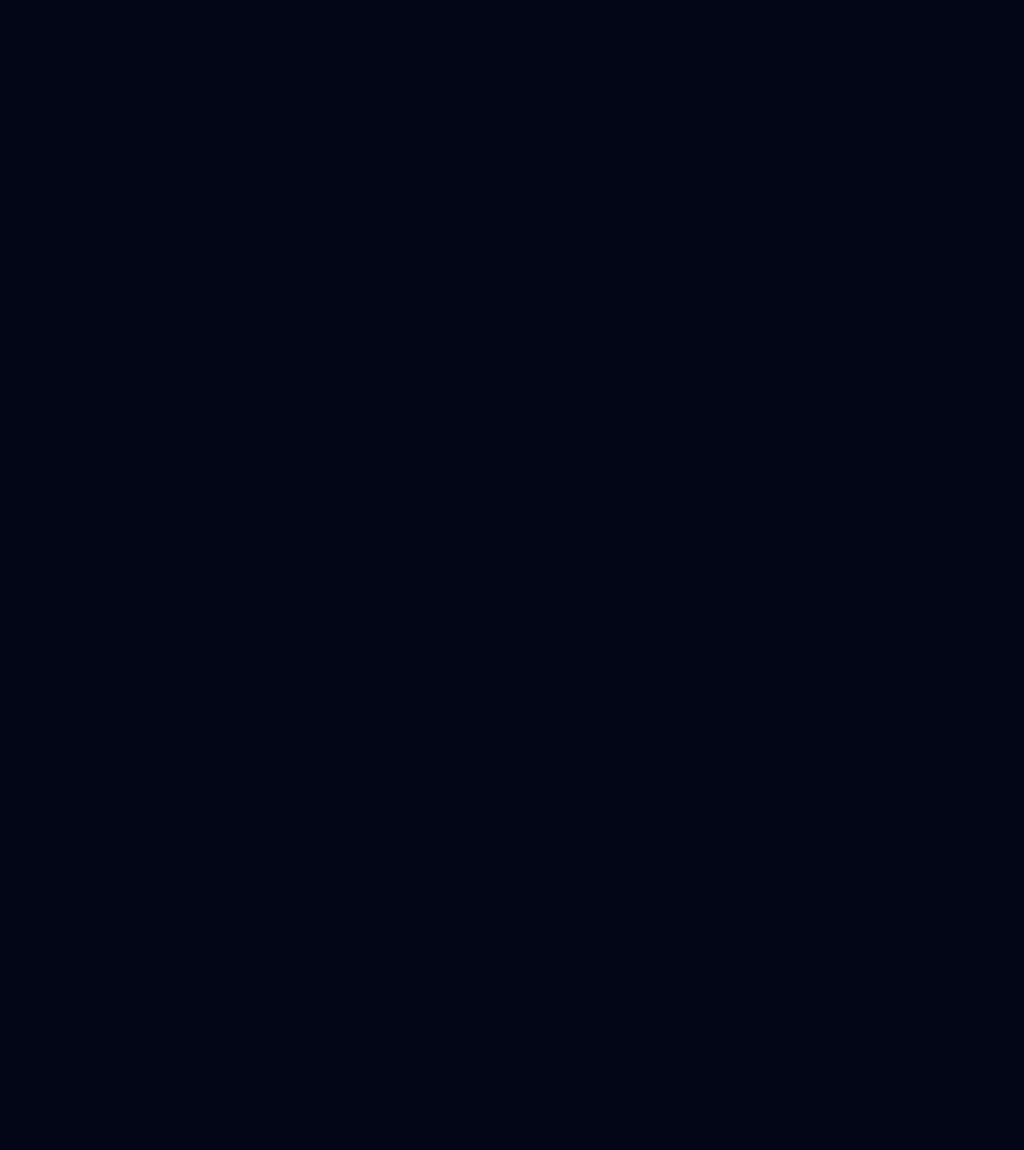
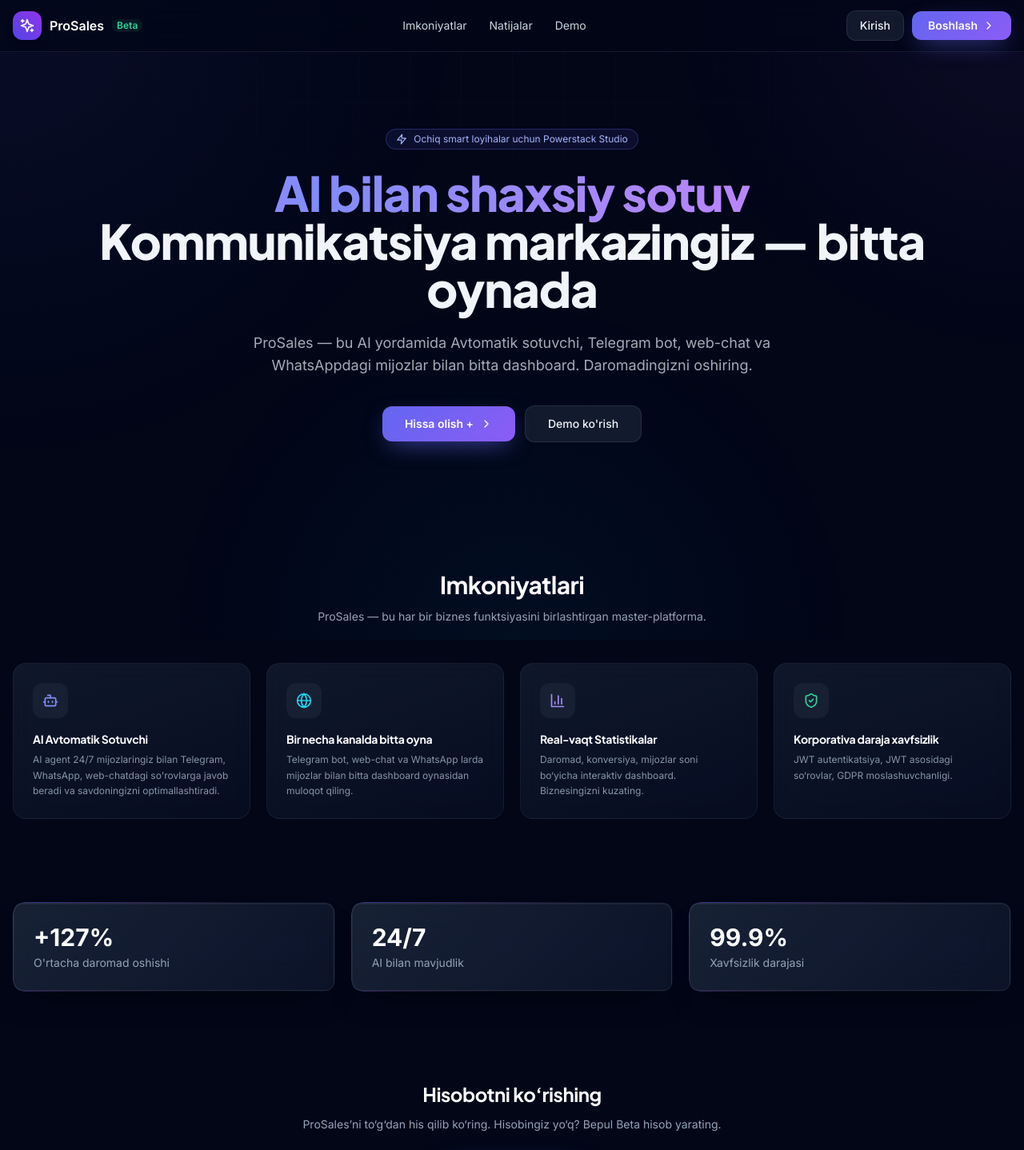
Before and after one commit to otabek-me/prosales, a Next.js app in the folder apps/web/: page / in a window 1280 px wide. Before the commit this address had no page. Shown: the top 1438 px of the page at 80% size. Before the commit the page ends 800 px from the top, so only its background shows below. Built offline with nearby package versions, Linux system fonts and the light colour scheme.

Commit message:
fix: rebuild clean globals.css + public welcome/landing page at /

```diff
--- a/apps/web/src/app/globals.css
+++ b/apps/web/src/app/globals.css
@@ -33,6 +33,7 @@
   letter-spacing: -0.02em;
 }
 
+/* ===== Ambient layered background ===== */
 .app-shell {
   position: relative;
   isolation: isolate;
@@ -52,6 +53,15 @@
   position: fixed;
   inset: 0;
   z-index: -1;
+  pointer-events: none;
+  background-image:
+    linear-gradient(rgba(148, 163, 184, 0.04) 1px, transparent 1px),
+    linear-gradient(90deg, rgba(148, 163, 184, 0.04) 1px, transparent 1px);
+  background-size: 64px 64px;
+  mask-image: radial-gradient(ellipse 80% 60% at 50% 0%, black, transparent 80%);
+}
+
+/* ===== Glass panels ===== */
 .glass-panel {
   position: relative;
   background: linear-gradient(135deg, rgba(30, 41, 59, 0.72), rgba(15, 23, 42, 0.55));
@@ -77,6 +87,7 @@
   transform: translateY(-2px);
 }
 
+/* ===== Gradient border ===== */
 .gradient-border {
   position: relative;
   border-radius: 1rem;
@@ -93,6 +104,10 @@
   -webkit-mask: linear-gradient(#fff 0 0) content-box, linear-gradient(#fff 0 0);
   -webkit-mask-composite: xor;
   mask-composite: exclude;
+  pointer-events: none;
+}
+
+/* ===== Buttons ===== */
 .btn-primary {
   position: relative;
   background: linear-gradient(135deg, #6366f1, #8b5cf6);
@@ -121,6 +136,7 @@
   color: #fff;
 }
 
+/* ===== Inputs ===== */
 .input-field {
   background: rgba(15, 23, 42, 0.6);
   border: 1px solid rgba(148, 163, 184, 0.15);
@@ -133,11 +149,18 @@
   background: rgba(15, 23, 42, 0.8);
 }
 
+/* ===== Text gradient ===== */
 .text-gradient {
   background: linear-gradient(90deg, #818cf8, #c084fc, #818cf8);
   background-size: 200% auto;
   -webkit-background-clip: text;
+  -webkit-text-fill-color: transparent;
   background-clip: text;
+  color: transparent;
+  animation: shine 6s linear infinite;
+}
+
+/* ===== Scrollbar ===== */
 ::-webkit-scrollbar {
   width: 8px;
   height: 8px;
@@ -158,6 +181,7 @@
   color: #fff;
 }
 
+/* ===== Keyframes ===== */
 @keyframes shine {
   to { background-position: 200% center; }
 }
@@ -178,19 +202,11 @@
   100% { background-position: 400px 0; }
 }
 
-.animate-fade-in-up {
-  animation: fade-in-up 0.4s cubic-bezier(0.16, 1, 0.3, 1) both;
-}
-.animate-fade-in {
-  animation: fade-in 0.25s ease both;
-}
-.animate-float {
-  animation: float 6s ease-in-out infinite;
-}
-
-.stagger > * {
-  animation: fade-in-up 0.5s cubic-bezier(0.16, 1, 0.3, 1) both;
-}
+/* ===== Animation utilities ===== */
+.animate-fade-in-up { animation: fade-in-up 0.4s cubic-bezier(0.16, 1, 0.3, 1) both; }
+.animate-fade-in { animation: fade-in 0.25s ease both; }
+.animate-float { animation: float 6s ease-in-out infinite; }
+.stagger > * { animation: fade-in-up 0.5s cubic-bezier(0.16, 1, 0.3, 1) both; }
 .stagger > *:nth-child(1) { animation-delay: 0.03s; }
 .stagger > *:nth-child(2) { animation-delay: 0.07s; }
 .stagger > *:nth-child(3) { animation-delay: 0.11s; }
@@ -210,15 +226,3 @@
     transition-duration: 0.01ms !important;
   }
 }
-  -webkit-text-fill-color: transparent;
-  animation: shine 6s linear infinite;
-}
-  pointer-events: none;
-}
-  pointer-events: none;
-  background-image:
-    linear-gradient(rgba(148, 163, 184, 0.04) 1px, transparent 1px),
-    linear-gradient(90deg, rgba(148, 163, 184, 0.04) 1px, transparent 1px);
-  background-size: 64px 64px;
-  mask-image: radial-gradient(ellipse 80% 60% at 50% 0%, black, transparent 80%);
-}
--- a/apps/web/src/app/page.tsx
+++ b/apps/web/src/app/page.tsx
@@ -1,5 +1,154 @@
-import { redirect } from 'next/navigation';
+import Link from 'next/link';
+import {
+  Sparkles, Bot, Globe, BarChart3, ShieldCheck, Zap,
+  CheckCircle2, ChevronRight,
+} from 'lucide-react';
 
-export default function HomePage() {
-  redirect('/dashboard');
+const features = [
+  {
+    icon: <Bot className="w-5 h-5 text-indigo-400" />,
+    title: 'AI Avtomatik Sotuvchi',
+    desc: 'AI agent 24/7 mijozlaringiz bilan Telegram, WhatsApp, web-chatdagi so\'rovlarga javob beradi va savdoningizni optimallashtiradi.',
+  },
+  {
+    icon: <Globe className="w-5 h-5 text-cyan-400" />,
+    title: 'Bir necha kanalda bitta oyna',
+    desc: 'Telegram bot, web-chat va WhatsApp larda mijozlar bilan bitta dashboard oynasidan muloqot qiling.',
+  },
+  {
+    icon: <BarChart3 className="w-5 h-5 text-violet-400" />,
+    title: 'Real-vaqt Statistikalar',
+    desc: 'Daromad, konversiya, mijozlar soni bo‘yicha interaktiv dashboard. Biznesingizni kuzating.',
+  },
+  {
+    icon: <ShieldCheck className="w-5 h-5 text-emerald-400" />,
+    title: 'Korporativa daraja xavfsizlik',
+    desc: 'JWT autentikatsiya, JWT asosidagi so‘rovlar, GDPR moslashuvchanligi.',
+  },
+];
+
+export default function LandingPage() {
+  return (
+    <div className="min-h-screen app-shell bg-slate-950 text-slate-100">
+      {/* Sticky Navbar */}
+      <header className="sticky top-0 z-[100] border-b border-slate-800/60 bg-slate-950/70 backdrop-blur-xl">
+        <div className="max-w-7xl mx-auto px-4 h-16 flex items-center justify-between">
+          <Link href="/" className="flex items-center gap-2.5 font-semibold text-white">
+            <div className="w-9 h-9 rounded-xl bg-gradient-to-tr from-indigo-600 to-purple-600 flex items-center justify-center shadow-lg">
+              <Sparkles className="w-5 h-5 text-white" />
+            </div>
+            <span>ProSales</span>
+            <span className="text-xs text-emerald-400 bg-emerald-500/10 px-1.5 py-0.25 rounded-full">Beta</span>
+          </Link>
+          <nav className="hidden md:flex items-center gap-7 text-sm text-slate-300">
+            <Link href="#features" className="hover:text-white transition-colors">Imkoniyatlar</Link>
+            <Link href="#stats" className="hover:text-white transition-colors">Natijalar</Link>
+            <Link href="#demo" className="hover:text-white transition-colors">Demo</Link>
+          </nav>
+          <div className="flex items-center gap-2.5">
+            <Link href="/login" className="btn-ghost px-4 py-2 rounded-xl text-sm font-medium">Kirish</Link>
+            <Link href="/login" className="btn-primary px-5 py-2 rounded-xl text-sm font-semibold flex items-center gap-1.5">
+              Boshlash <ChevronRight className="w-4 h-4" />
+            </Link>
+          </div>
+        </div>
+      </header>
+
+      {/* Hero */}
+      <section className="py-16 sm:py:20 lg:pt-24">
+        <div className="max-w-7xl mx-auto px-4 text-center">
+          <div className="inline-flex items-center gap-2 px-3 py-1 rounded-full border border-indigo-500/30 bg-indigo-500/10 text-xs text-indigo-300 mb-6 animate-fade-in-up">
+            <Zap className="w-3.5 h-3.5" /> Ochiq smart loyihalar uchun Powerstack Studio
+          </div>
+          <h1 className="text-4xl sm:text-5xl lg:text-6xl font-extrabold mb-6">
+            <span className="text-gradient">AI bilan shaxsiy sotuv</span>
+            <br />
+            <span className="text-slate-100">Kommunikatsiya markazingiz — bitta oynada</span>
+          </h1>
+          <p className="text-slate-300/80 max-w-2xl mx-auto mb-9 text-lg">
+            ProSales — bu AI yordamida Avtomatik sotuvchi, Telegram bot, web-chat
+            va WhatsAppdagi mijozlar bilan bitta dashboard. Daromadingizni oshiring.
+          </p>
+          <div className="flex flex-col sm:flex-row items-center justify-center gap-3 mb-12">
+            <Link href="/login" className="btn-primary px-7 py-3 rounded-xl text-sm font-semibold flex items-center gap-2">
+              Hissa olish + <ChevronRight className="w-4 h-4" />
+            </Link>
+            <Link href="#demo" className="btn-ghost px-7 py-3 rounded-xl text-sm font-medium">Demo ko'rish</Link>
+          </div>
+        </div>
+      </section>
+            {/* Features */}
+      <section id="features" className="py-12">
+        <div className="max-w-7xl mx-auto px-4">
+          <div className="text-center mb-12">
+            <h2 className="text-3xl font-bold text-white mb-3">Imkoniyatlari</h2>
+            <p className="text-slate-400 max-w-2xl mx-auto text-sm">
+              ProSales — bu har bir biznes funktsiyasini birlashtirgan master-platforma.
+            </p>
+          </div>
+          <div className="grid grid-cols-1 md:grid-cols-2 lg:grid-cols-4 gap-5 stagger">
+            {features.map((f, i) => (
+              <div key={i} className="glass-card rounded-2xl p-6 text-left">
+                <div className="w-11 h-11 rounded-xl bg-slate-800/60 flex items-center justify-center mb-4">{f.icon}</div>
+                <h3 className="font-bold text-white text-sm mb-1.5">{f.title}</h3>
+                <p className="text-xs text-slate-400/90 leading-relaxed">{f.desc}</p>
+              </div>
+            ))}
+          </div>
+        </div>
+      </section>
+
+      {/* Stats / KORXONAVIY NATIJALAR */}
+      <section id="stats" className="py-14">
+        <div className="max-w-7xl mx-auto px-4">
+          <div className="grid grid-cols-1 md:grid-cols-3 gap-5">
+            <div className="gradient-border rounded-2xl">
+              <div className="glass-panel rounded-[11px] p-6">
+                <div className="text-3xl font-bold text-white mb-1">+127%</div>
+                <div className="text-sm text-slate-400">O'rtacha daromad oshishi</div>
+              </div>
+            </div>
+            <div className="gradient-border rounded-2xl">
+              <div className="glass-panel rounded-[11px] p-6">
+                <div className="text-3xl font-bold text-white mb-1">24/7</div>
+                <div className="text-sm text-slate-400">AI bilan mavjudlik</div>
+              </div>
+            </div>
+            <div className="gradient-border rounded-2xl">
+              <div className="glass-panel rounded-[11px] p-6">
+                <div className="text-3xl font-bold text-white mb-1">99.9%</div>
+                <div className="text-sm text-slate-400">Xavfsizlik darajasi</div>
+              </div>
+            </div>
+          </div>
+        </div>
+      </section>
+      {/* Demo banner */}
+      <section id="demo" className="py-14">
+        <div className="max-w-4xl mx-auto px-4 text-center">
+          <h2 className="text-2xl font-bold text-white mb-3">Hisobotni ko‘rishing</h2>
+          <p className="text-slate-400 text-sm mb-6 max-w-xl mx-auto">
+            ProSales’ni to‘g‘dan his qilib ko‘ring. Hisobingiz yo‘q? Bepul Beta hisob yarating.
+          </p>
+          <Link href="/login" className="btn-primary px-7 py-3 rounded-xl text-sm font-semibold inline-flex items-center gap-2">
+            Hisob yaratish <ChevronRight className="w-4 h-4" />
+          </Link>
+        </div>
+      </section>
+
+      {/* Footer */}
+      <footer className="mt-16 border-t border-slate-800/60 bg-slate-950/60 backdrop-blur">
+        <div className="max-w-7xl mx-auto px-4 h-14 flex items-center justify-between text-xs text-slate-500">
+          <div className="flex items-center gap-2">
+            <Sparkles className="w-3.5 h-3.5 text-indigo-400" />
+            <span>© {new Date().getFullYear()} ProSales — AI Sales SaaS Platform. Beta.</span>
+          </div>
+          <div className="flex items-center gap-4">
+            <span className="flex items-center gap-1"><CheckCircle2 className="w-3 h-3 text-emerald-400" /> Ochiq beta</span>
+            <Link href="/login" className="hover:text-slate-300 transition-colors">Kirish</Link>
+          </div>
+        </div>
+      </footer>
+    </div>
+  );
 }
```
